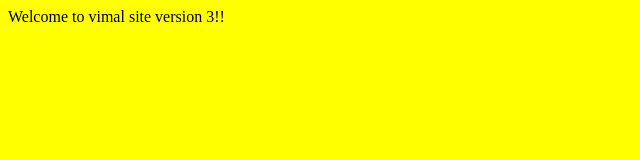
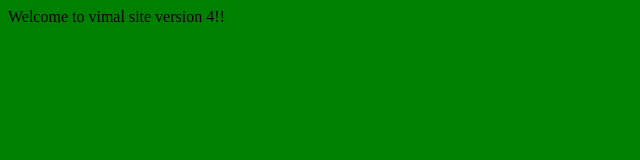
Before and after one commit to vijayprakashtyagi1/jenkins_training_2024_test2, a plain HTML site: page index.html in a window 1280 px wide. Shown: the whole page, without its empty margins (0-640 px from the left). Drawn offline with Linux system fonts and the light colour scheme.

Commit message:
4th commit

```diff
--- a/index.html
+++ b/index.html
@@ -1,3 +1,3 @@
-<body bgcolor='yellow'>
-Welcome to vimal site version 3!!
+<body bgcolor='green'>
+Welcome to vimal site version 4!!
 </body>
```
